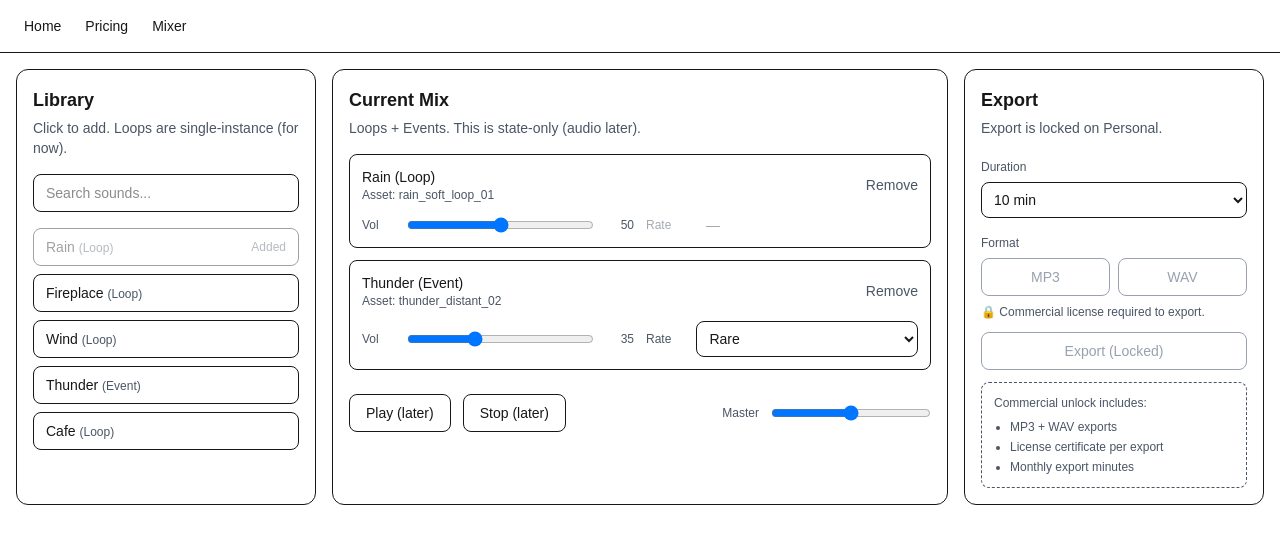
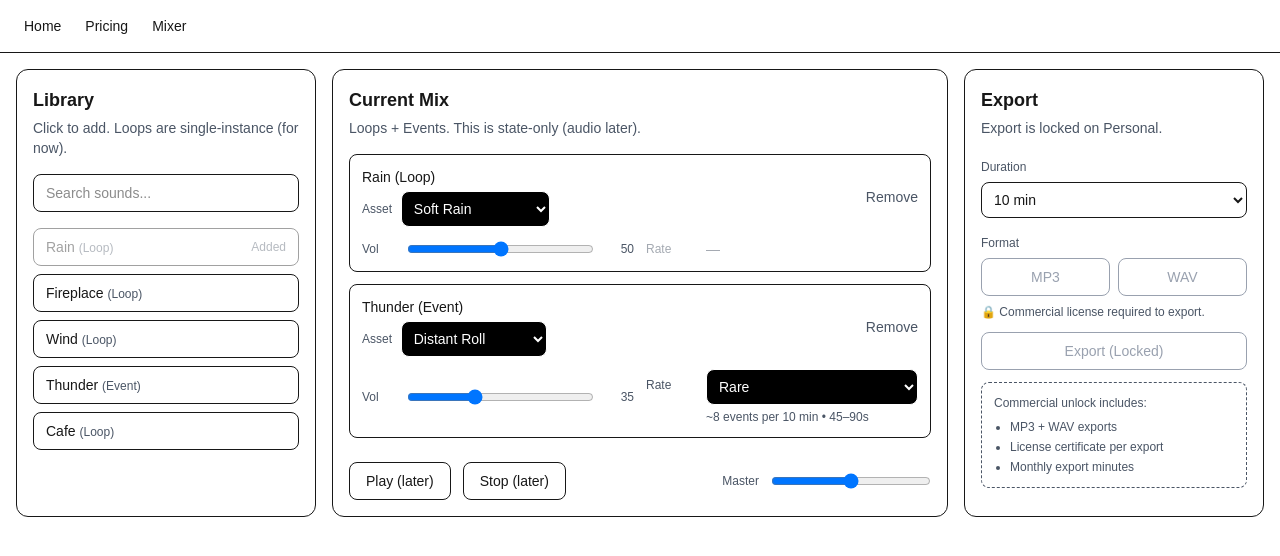
Before and after one commit to Powerxurrem/soundscape, a Next.js app: page /mixer in a window 1280 px wide. Shown: the top 556 px of the page. Built offline with nearby package versions, Linux system fonts and the light colour scheme.

Commit message:
Add event rate presets with estimated density

```diff
--- a/app/mixer/page.tsx
+++ b/app/mixer/page.tsx
@@ -8,31 +8,113 @@ type LibraryItem = {
   id: string;
   name: string;
   type: TrackType;
+  assets: { id: string; label: string }[];
   defaultAssetId: string;
 };
 
 type MixTrack = {
-  id: string; // unique per track instance
+  id: string;
   libraryId: string;
   name: string;
   type: TrackType;
   assetId: string;
   volume: number; // 0..1
-  // event-only:
-  ratePreset?: 'Rare' | 'Medium' | 'Often' | 'Very Often';
+  ratePreset?: 'Rare' | 'Medium' | 'Often' | 'Very Often'; // event-only
 };
 
+const EVENT_RATE_SECONDS: Record<
+  NonNullable<MixTrack['ratePreset']>,
+  { min: number; max: number }
+> = {
+  Rare: { min: 45, max: 90 },
+  Medium: { min: 20, max: 45 },
+  Often: { min: 10, max: 20 },
+  'Very Often': { min: 5, max: 10 },
+};
+
+
 const LIBRARY: LibraryItem[] = [
-  { id: 'rain', name: 'Rain', type: 'loop', defaultAssetId: 'rain_soft_loop_01' },
-  { id: 'fireplace', name: 'Fireplace', type: 'loop', defaultAssetId: 'fireplace_cozy_loop_01' },
-  { id: 'wind', name: 'Wind', type: 'loop', defaultAssetId: 'wind_gentle_loop_01' },
-  { id: 'thunder', name: 'Thunder', type: 'event', defaultAssetId: 'thunder_distant_02' },
-  { id: 'cafe', name: 'Cafe', type: 'loop', defaultAssetId: 'cafe_murmur_loop_01' },
+  {
+    id: 'rain',
+    name: 'Rain',
+    type: 'loop',
+    defaultAssetId: 'rain_soft_loop_01',
+    assets: [
+      { id: 'rain_soft_loop_01', label: 'Soft Rain' },
+      { id: 'rain_medium_loop_01', label: 'Medium Rain' },
+      { id: 'rain_on_window_loop_01', label: 'Rain on Window' },
+    ],
+  },
+  {
+    id: 'fireplace',
+    name: 'Fireplace',
+    type: 'loop',
+    defaultAssetId: 'fireplace_cozy_loop_01',
+    assets: [
+      { id: 'fireplace_cozy_loop_01', label: 'Cozy Fireplace' },
+      { id: 'fireplace_crackle_loop_01', label: 'Crackle Focus' },
+      { id: 'fireplace_roomy_loop_01', label: 'Roomy Fireplace' },
+    ],
+  },
+  {
+    id: 'wind',
+    name: 'Wind',
+    type: 'loop',
+    defaultAssetId: 'wind_gentle_loop_01',
+    assets: [
+      { id: 'wind_gentle_loop_01', label: 'Gentle Wind' },
+      { id: 'wind_forest_loop_01', label: 'Forest Wind' },
+      { id: 'wind_stormy_loop_01', label: 'Stormy Wind' },
+    ],
+  },
+  {
+    id: 'thunder',
+    name: 'Thunder',
+    type: 'event',
+    defaultAssetId: 'thunder_distant_02',
+    assets: [
+      { id: 'thunder_distant_02', label: 'Distant Roll' },
+      { id: 'thunder_close_01', label: 'Close Strike' },
+      { id: 'thunder_rolling_03', label: 'Rolling Thunder' },
+    ],
+  },
+  {
+    id: 'cafe',
+    name: 'Cafe',
+    type: 'loop',
+    defaultAssetId: 'cafe_murmur_loop_01',
+    assets: [
+      { id: 'cafe_murmur_loop_01', label: 'Murmur' },
+      { id: 'cafe_busy_loop_01', label: 'Busy Cafe' },
+      { id: 'cafe_soft_jazz_loop_01', label: 'Soft Jazz Cafe' },
+    ],
+  },
 ];
+
 
 function makeId(prefix: string) {
   return `${prefix}_${Math.random().toString(16).slice(2)}_${Date.now()}`;
 }
+
+function generateEventTimes(durationSec: number, minSec: number, maxSec: number) {
+  const times: number[] = [];
+  let t = 0;
+
+  while (true) {
+    const gap = minSec + Math.random() * (maxSec - minSec);
+    t += gap;
+    if (t >= durationSec) break;
+    times.push(Math.round(t * 10) / 10);
+  }
+
+  return times;
+}
+
+function estimateEvents(durationSec: number, minSec: number, maxSec: number) {
+  const avg = (minSec + maxSec) / 2;
+  return Math.floor(durationSec / avg);
+}
+
 
 export default function MixerPage() {
   const [query, setQuery] = useState('');
@@ -95,6 +177,12 @@ export default function MixerPage() {
       prev.map((t) =>
         t.id === trackId ? { ...t, ratePreset: rate } : t
       )
+    );
+  }
+
+  function setAsset(trackId: string, assetId: string) {
+  setTracks((prev) =>
+    prev.map((t) => (t.id === trackId ? { ...t, assetId } : t))
   );
 }
 
@@ -169,7 +257,23 @@ export default function MixerPage() {
                       <div className="text-sm font-medium">
                         {t.name} ({t.type === 'loop' ? 'Loop' : 'Event'})
                       </div>
-                      <div className="text-xs text-gray-600">Asset: {t.assetId}</div>
+                      <div className="mt-1 flex items-center gap-2">
+  <span className="text-xs text-gray-600 w-10">Asset</span>
+
+  <select
+    value={t.assetId}
+    onChange={(e) => setAsset(t.id, e.target.value)}
+    className="w-full rounded-lg border bg-black text-white px-2 py-2 text-sm"
+
+  >
+    {(LIBRARY.find((x) => x.id === t.libraryId)?.assets ?? []).map((a) => (
+      <option key={a.id} value={a.id}>
+        {a.label}
+      </option>
+    ))}
+  </select>
+</div>
+
                     </div>
                     <button
                       onClick={() => removeTrack(t.id)}
@@ -197,24 +301,36 @@ export default function MixerPage() {
                     </div>
 
                     {t.type === 'event' ? (
-                      <div className="flex items-center gap-3">
-                        <div className="text-xs text-gray-600 w-12">Rate</div>
+<div className="flex items-start gap-3">
+  <div className="text-xs text-gray-600 w-12 pt-2">Rate</div>
+
+  <div className="flex-1">
     <select
       value={t.ratePreset ?? 'Rare'}
       onChange={(e) =>
-                            setRate(
-                              t.id,
-                              e.target.value as MixTrack['ratePreset']
-                            )
+        setRate(t.id, e.target.value as MixTrack['ratePreset'])
       }
-                          className="w-full rounded-lg border px-2 py-2 text-sm"
+      className="w-full rounded-lg border bg-black text-white px-2 py-2 text-sm"
+      style={{ colorScheme: 'dark' }}
     >
       <option>Rare</option>
       <option>Medium</option>
       <option>Often</option>
       <option>Very Often</option>
     </select>
+
+    {(() => {
+      const r = EVENT_RATE_SECONDS[t.ratePreset ?? 'Rare'];
+      const n = estimateEvents(10 * 60, r.min, r.max); // per 10 minutes (for now)
+      return (
+        <div className="mt-1 text-xs text-gray-600">
+          ~{n} events per 10 min • {r.min}–{r.max}s
         </div>
+      );
+    })()}
+  </div>
+</div>
+
                     ) : (
                       <div className="flex items-center gap-3 opacity-50">
                         <div className="text-xs text-gray-600 w-12">Rate</div>
```
Lines whose indentation alone changed are shown as unchanged.
